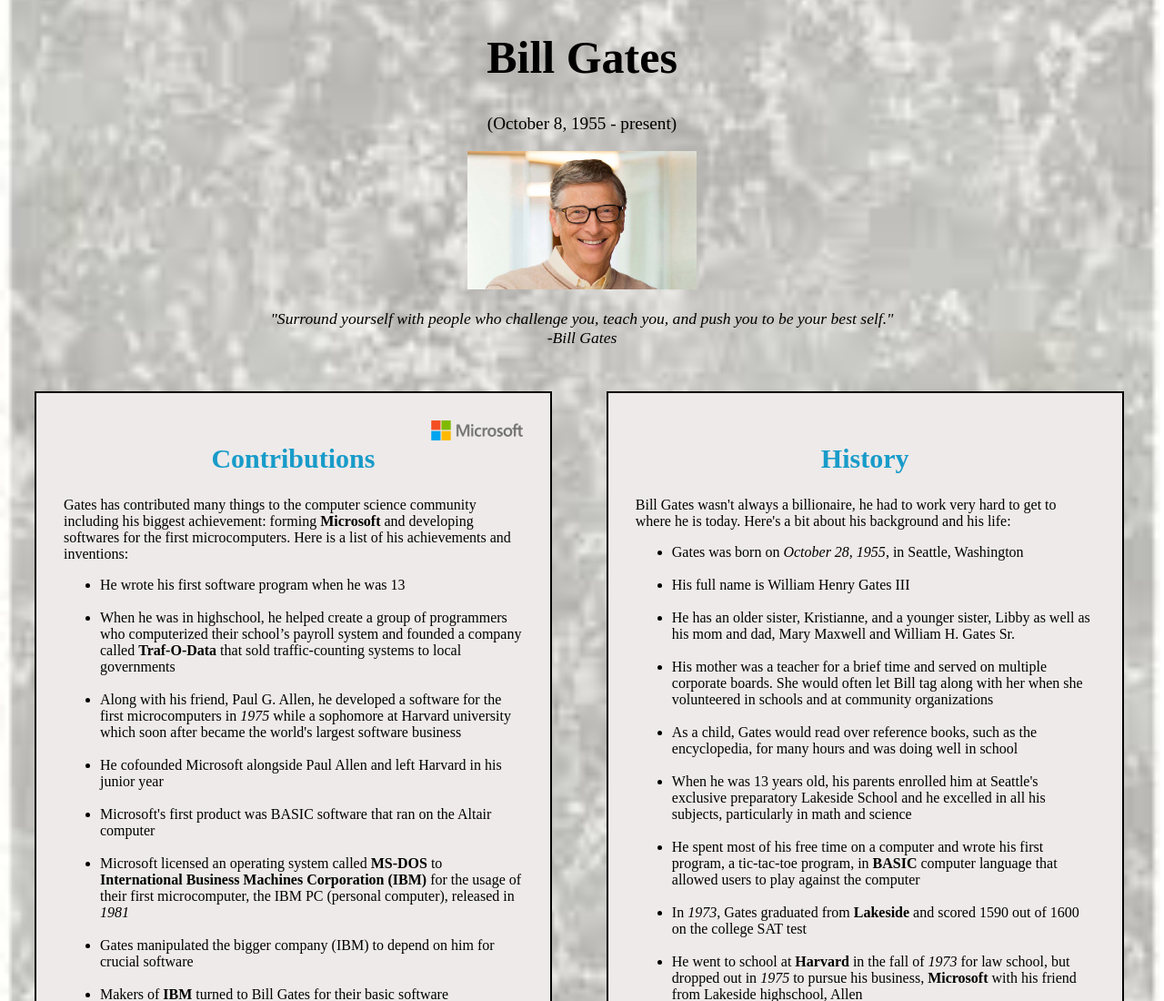
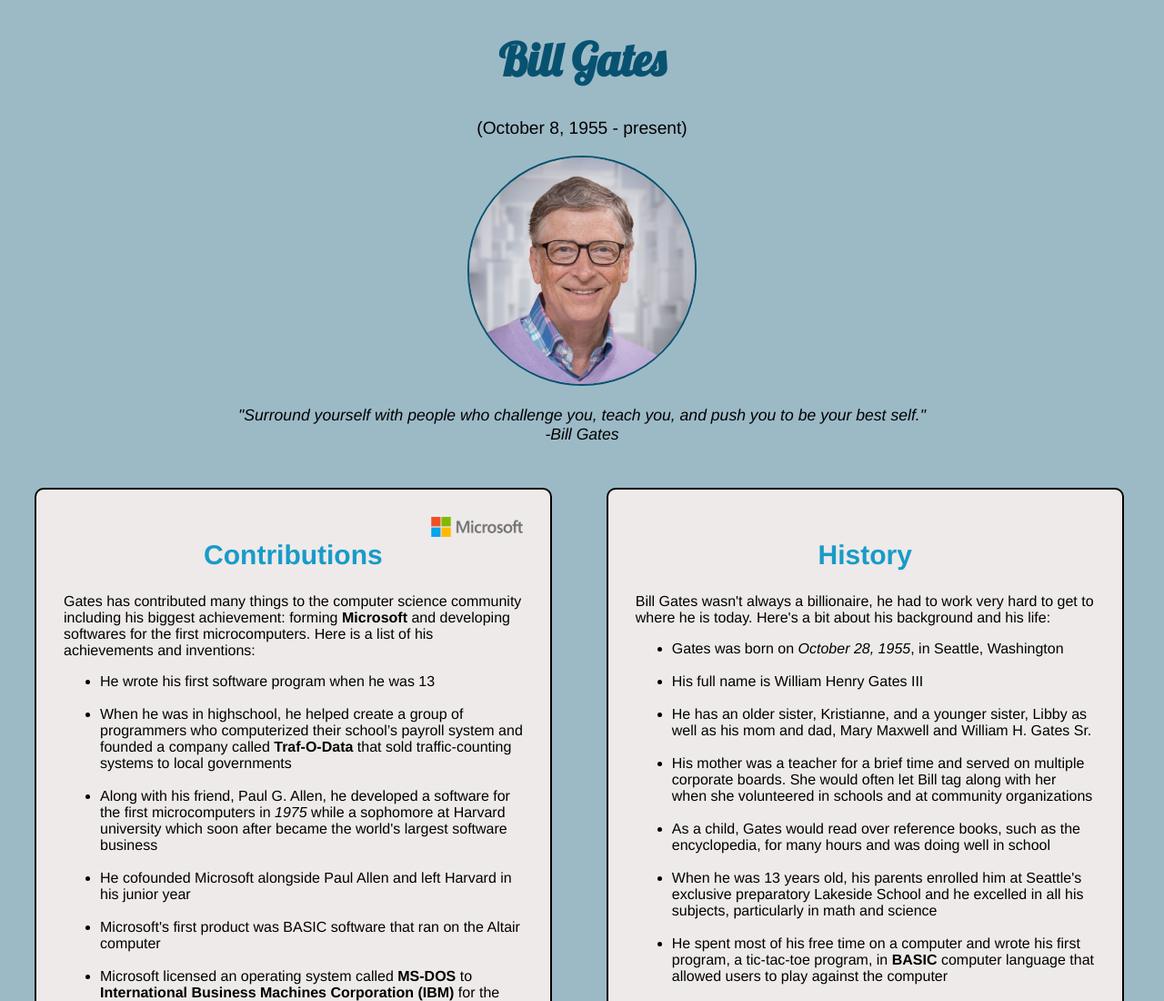
Before and after one commit to Laura-Jin/ICS2O-Assignment2, a plain HTML site: page index.html in a window 1280 px wide. Shown: the top 1100 px of the page at 91% size. Drawn offline with Linux system fonts and the light colour scheme.

Commit message:
added more style

```diff
--- a/index.html
+++ b/index.html
@@ -5,6 +5,7 @@
     <meta name="viewport" content="width=device-width">
     <title>Bill Gates tribute page</title>
     <link href="style.css" rel="stylesheet" type="text/css" />
+    <link href="https://fonts.googleapis.com/css?family=Lobster" rel="stylesheet" type="text/css">
     <style>
       * {
         box-sizing: border-box;
@@ -14,7 +15,19 @@
         background-repeat: no-repeat;
         background-attachment: fixed;
         background-size: cover;
-        font-family: "times new roman", helvetica, sans-serif;
+        font-family: "Calibri light", helvetica, sans-serif;
+      }
+
+      h1 {
+        font-family: lobster, helvetica, sans-serif;
+        color: #075270;
+      }
+
+      .bill_gates {
+        width: 20%;
+        height: 20%;
+        border-radius: 50%;
+        border: 2px solid #075270;
       }
 
       .img1 {
@@ -31,6 +44,7 @@
         margin: 30px;
         height: auto;
         border: 2px solid black;
+        border-radius: 10px;
       }
 
       section::after {
@@ -54,11 +68,11 @@
 
     </style>
   </head>
-  <body style="background-image: url('light_gray_background.jpg');">
+  <body style="background-color:#9CBAC6">
     <div style="text-align:center;">
       <h1 style="font-size:50px;">Bill Gates</h1>
       <p style="font-size:120%;">(October 8, 1955 - present)</p>
-      <img src="./images/bill-gates.jpg" alt="Bill Gates" style="width:20%;height:20%;">
+      <img class="bill_gates" src="./images/Bill_Gates.jpg" alt="Bill Gates">
       <br>
       <br>
       <i style="font-size:110%">"Surround yourself with people who challenge you, teach you, and push you to be your best self."<br>-Bill Gates</i>
```
Also changed, not shown: images/Bill_Gates.jpg (added).
